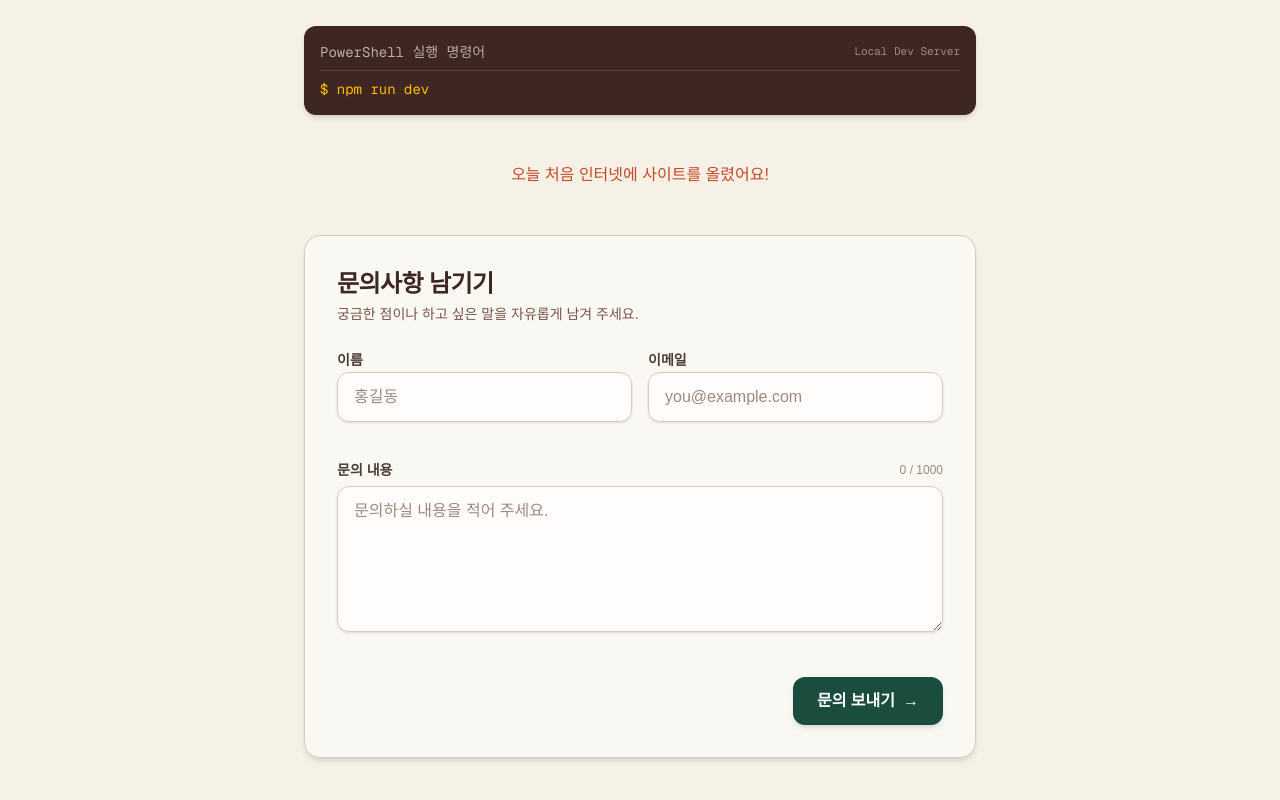
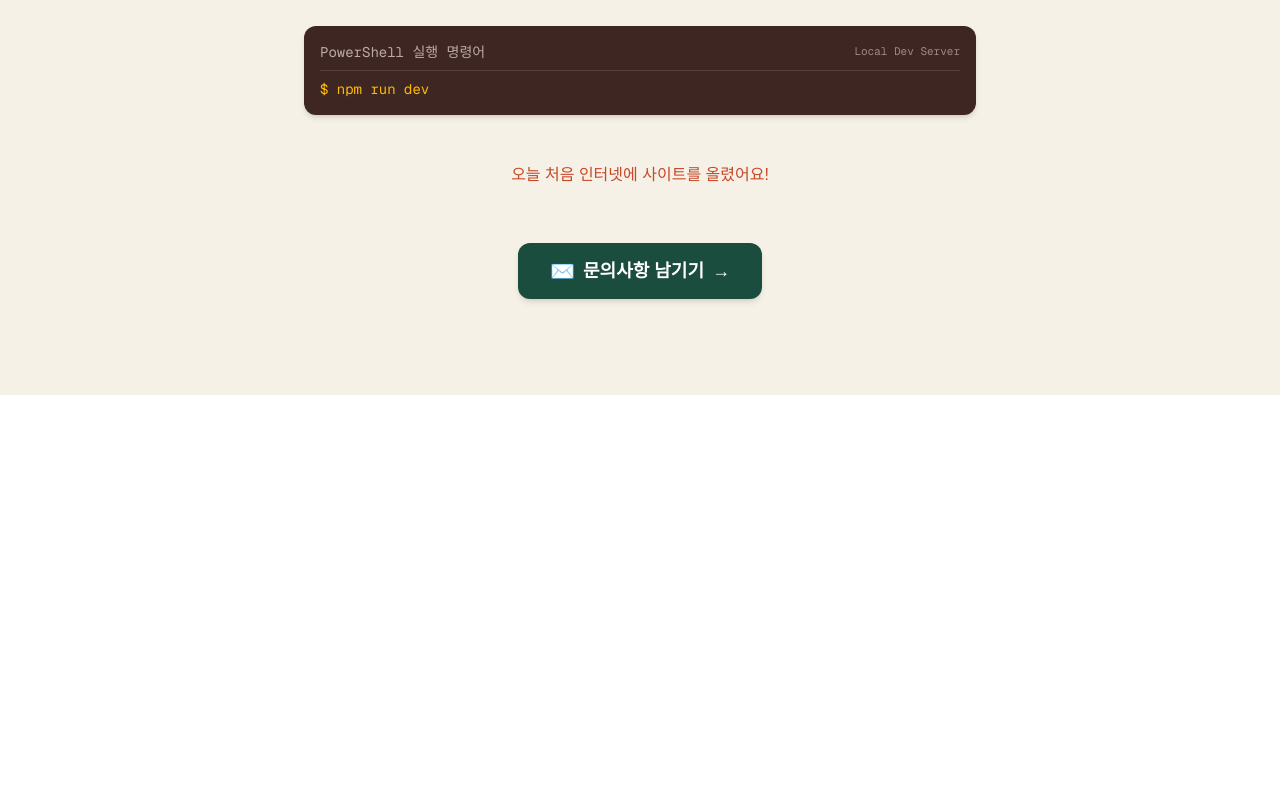
Before and after one commit to Juna379/my-first-site, a Next.js app: page / in a window 1280 px wide. Shown: the part 658-1458 px from the top of the page. After the commit the page ends 1053 px from the top, so only its background shows below. Built offline with nearby package versions, Linux system fonts and the light colour scheme.

Commit message:
문의사항 남기기 버튼

```diff
--- a/app/contact-form.tsx
+++ b/app/contact-form.tsx
@@ -1,11 +1,12 @@
 "use client";
 
-import { useState } from "react";
+import { useState, useEffect } from "react";
 
 const inputClass =
   "w-full rounded-xl border border-[#D5CABD] dark:border-[#4A3B32] bg-white/70 dark:bg-[#1A1614]/60 px-4 py-3 text-sm sm:text-base text-[#3E2723] dark:text-[#EFEBE9] placeholder:text-[#A1887F] shadow-sm outline-none transition focus:border-[#1B4D3E] dark:focus:border-[#2D6A4F] focus:ring-4 focus:ring-[#1B4D3E]/15 dark:focus:ring-[#2D6A4F]/25 aria-[invalid=true]:border-[#C84726]";
 
 export default function ContactForm() {
+  const [isOpen, setIsOpen] = useState(false);
   const [name, setName] = useState("");
   const [email, setEmail] = useState("");
   const [message, setMessage] = useState("");
@@ -67,13 +68,38 @@ export default function ContactForm() {
     }
   };
 
+  useEffect(() => {
+    if (isOpen) {
+      const el = document.getElementById("contact");
+      el?.scrollIntoView({ behavior: "smooth", block: "start" });
+    }
+  }, [isOpen]);
+
+  if (!isOpen) {
+    return (
+      <div className="pt-2 flex justify-center w-full">
+        <button
+          id="open-contact-button"
+          type="button"
+          onClick={() => setIsOpen(true)}
+          className="group inline-flex items-center justify-center gap-2 rounded-xl bg-[#1B4D3E] dark:bg-[#2D6A4F] px-8 py-3.5 text-base sm:text-lg font-bold text-white shadow-md transition hover:-translate-y-0.5 hover:bg-[#153D31] hover:shadow-lg active:translate-y-0"
+        >
+          <span className="text-xl">✉️</span>
+          <span>문의사항 남기기</span>
+          <span className="transition-transform group-hover:translate-x-1">→</span>
+        </button>
+      </div>
+    );
+  }
+
   return (
     <section
       id="contact"
       aria-labelledby="contact-title"
-      className="w-full text-left rounded-2xl border border-[#D5CABD] dark:border-[#4A3B32] bg-white/50 dark:bg-[#3E2723]/30 backdrop-blur-sm p-5 sm:p-8 shadow-md"
+      className="w-full text-left rounded-2xl border border-[#D5CABD] dark:border-[#4A3B32] bg-white/50 dark:bg-[#3E2723]/30 backdrop-blur-sm p-5 sm:p-8 shadow-md transition-all"
     >
-      <div className="mb-6 space-y-1">
+      <div className="mb-6 flex items-start justify-between gap-4">
+        <div className="space-y-1">
           <h2
             id="contact-title"
             className="text-xl sm:text-2xl font-black tracking-tight text-[#3E2723] dark:text-[#EFEBE9]"
@@ -83,6 +109,14 @@ export default function ContactForm() {
           <p className="text-sm text-[#795548] dark:text-[#BCAAA4]">
             궁금한 점이나 하고 싶은 말을 자유롭게 남겨 주세요.
           </p>
+        </div>
+        <button
+          type="button"
+          onClick={() => setIsOpen(false)}
+          className="text-xs sm:text-sm font-semibold text-[#795548] dark:text-[#BCAAA4] hover:text-[#3E2723] dark:hover:text-[#EFEBE9] px-3 py-1.5 rounded-lg border border-[#D5CABD] dark:border-[#4A3B32] hover:bg-black/5 dark:hover:bg-white/5 transition shrink-0"
+        >
+          닫기 ✕
+        </button>
       </div>
 
       <form onSubmit={handleSubmit} noValidate className="space-y-4">
```
Lines whose indentation alone changed are shown as unchanged.
